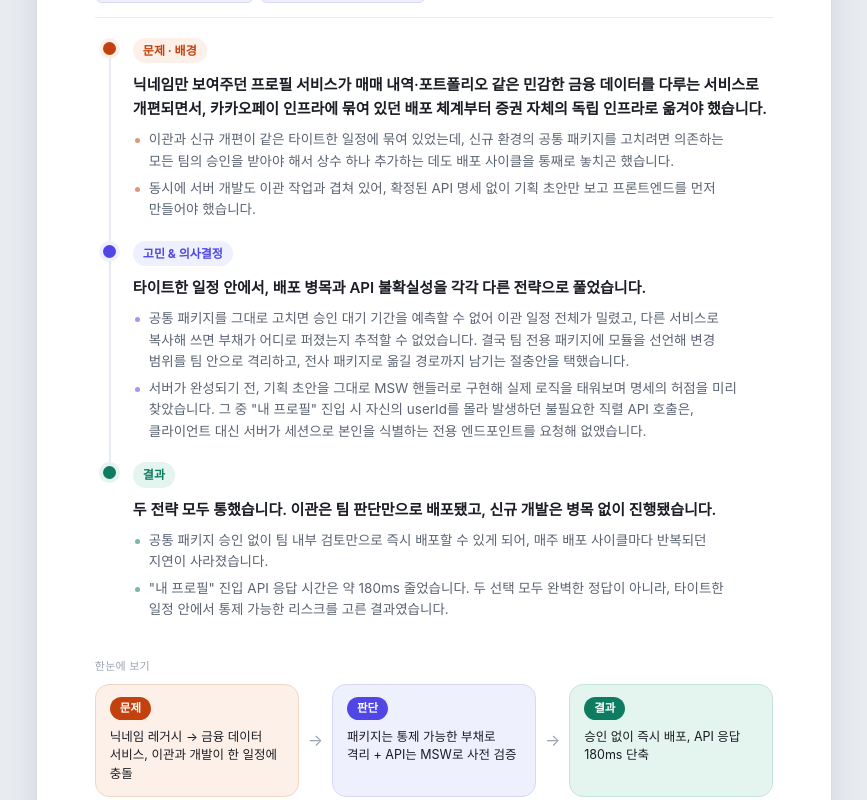
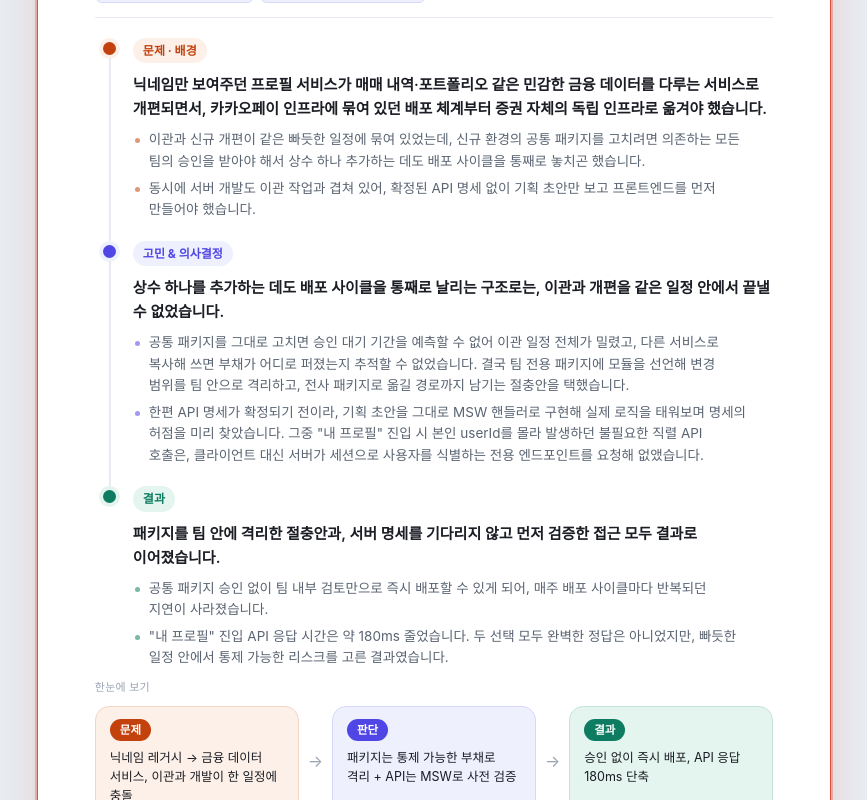
Before and after one commit to vi-wolhwa/portfolio, a React (Vite) app: page / in a window 1280 px wide. Shown: the part 2600-3400 px from the top of the page, without its empty margins (206-1073 px from the left). Built offline with nearby package versions, Linux system fonts and the light colour scheme; a web font is replaced by a local one.

Commit message:
v2.5.0 ─ 전체 프로젝트 내용 개선

```diff
--- a/src/data/projects.ts
+++ b/src/data/projects.ts
@@ -2,11 +2,9 @@ import type { Project } from '@/types/portfolio';
 
 /**
  * ─────────────────────────────────────────────────────────────────────────────
- *  프로젝트 데이터 (6개)
+ *  프로젝트 데이터 (7개)
  * ─────────────────────────────────────────────────────────────────────────────
- *  01~05 는 완성 예시, 06 은 빈 템플릿, 07 은 service 레이아웃 예시.
- *   - 01~04: story(문제→판단→결과 3막) / 06: story 템플릿
- *   - 07: service(서비스 개요 + 독립 기술 하이라이트 카드) — 서비스형 프로젝트용
+ *  01~05: story(문제→판단→결과 3막) · 06~07: service(서비스 개요 + 독립 기술 하이라이트 카드)
  *
  *  variant
  *   - 미지정/'story' : problem·decision·result 3막 사용
@@ -56,7 +54,7 @@ export const projects: Project[] = [
     decision: {
       lead: 'TradingView 자체는 서버에서 그릴 수 없었지만, 차트가 쓰는 데이터는 서버에서 미리 가져올 수 있었습니다.',
       points: [
-        '그래서 데이터 페칭만 서버로 옮겨, 검증된 사내 인프라 MyAxios와 React-query Hydration으로 서버가 미리 가져온 데이터를 클라이언트가 끊김없이 이어받도록 표준화했습니다.',
+        '그래서 데이터 페칭만 서버로 옮겨, 사내 표준 인프라인 MyAxios와 React-query Hydration으로 서버가 미리 가져온 데이터를 클라이언트가 끊김없이 이어받도록 표준화했습니다.',
         '데이터가 준비된 뒤에도 마운트 직후 주변 컴포넌트들이 차트와 동시에 자원을 그리며 메인 스레드를 다시 두고 경쟁했습니다. "안 보이는 컴포넌트를 늦게 그리면 빨라질 것"이란 가설로 dynamic import를 실측했지만 Next.js의 자동 코드 스플리팅과 겹쳐 효과가 없어 기각했습니다.',
         '문제를 "무엇을 그리느냐"가 아니라 "누가 자원을 먼저 쓰느냐"로 재정의해, startTransition으로 주변 컴포넌트의 렌더링을 후순위로 미루고 차트에 자원을 몰아줬습니다.',
       ],
@@ -101,22 +99,22 @@ export const projects: Project[] = [
     problem: {
       lead: '닉네임만 보여주던 프로필 서비스가 매매 내역·포트폴리오 같은 민감한 금융 데이터를 다루는 서비스로 개편되면서, 카카오페이 인프라에 묶여 있던 배포 체계부터 증권 자체의 독립 인프라로 옮겨야 했습니다.',
       points: [
-        '이관과 신규 개편이 같은 타이트한 일정에 묶여 있었는데, 신규 환경의 공통 패키지를 고치려면 의존하는 모든 팀의 승인을 받아야 해서 상수 하나 추가하는 데도 배포 사이클을 통째로 놓치곤 했습니다.',
+        '이관과 신규 개편이 같은 빠듯한 일정에 묶여 있었는데, 신규 환경의 공통 패키지를 고치려면 의존하는 모든 팀의 승인을 받아야 해서 상수 하나 추가하는 데도 배포 사이클을 통째로 놓치곤 했습니다.',
         '동시에 서버 개발도 이관 작업과 겹쳐 있어, 확정된 API 명세 없이 기획 초안만 보고 프론트엔드를 먼저 만들어야 했습니다.',
       ],
     },
     decision: {
-      lead: '타이트한 일정 안에서, 배포 병목과 API 불확실성을 각각 다른 전략으로 풀었습니다.',
+      lead: '상수 하나를 추가하는 데도 배포 사이클을 통째로 날리는 구조로는, 이관과 개편을 같은 일정 안에서 끝낼 수 없었습니다.',
       points: [
         '공통 패키지를 그대로 고치면 승인 대기 기간을 예측할 수 없어 이관 일정 전체가 밀렸고, 다른 서비스로 복사해 쓰면 부채가 어디로 퍼졌는지 추적할 수 없었습니다. 결국 팀 전용 패키지에 모듈을 선언해 변경 범위를 팀 안으로 격리하고, 전사 패키지로 옮길 경로까지 남기는 절충안을 택했습니다.',
-        '서버가 완성되기 전, 기획 초안을 그대로 MSW 핸들러로 구현해 실제 로직을 태워보며 명세의 허점을 미리 찾았습니다. 그 중 "내 프로필" 진입 시 자신의 userId를 몰라 발생하던 불필요한 직렬 API 호출은, 클라이언트 대신 서버가 세션으로 본인을 식별하는 전용 엔드포인트를 요청해 없앴습니다.',
+        '한편 API 명세가 확정되기 전이라, 기획 초안을 그대로 MSW 핸들러로 구현해 실제 로직을 태워보며 명세의 허점을 미리 찾았습니다. 그중 "내 프로필" 진입 시 본인 userId를 몰라 발생하던 불필요한 직렬 API 호출은, 클라이언트 대신 서버가 세션으로 사용자를 식별하는 전용 엔드포인트를 요청해 없앴습니다.',
       ],
     },
     result: {
-      lead: '두 전략 모두 통했습니다. 이관은 팀 판단만으로 배포됐고, 신규 개발은 병목 없이 진행됐습니다.',
+      lead: '패키지를 팀 안에 격리한 절충안과, 서버 명세를 기다리지 않고 먼저 검증한 접근 모두 결과로 이어졌습니다.',
       points: [
         '공통 패키지 승인 없이 팀 내부 검토만으로 즉시 배포할 수 있게 되어, 매주 배포 사이클마다 반복되던 지연이 사라졌습니다.',
-        '"내 프로필" 진입 API 응답 시간은 약 180ms 줄었습니다. 두 선택 모두 완벽한 정답이 아니라, 타이트한 일정 안에서 통제 가능한 리스크를 고른 결과였습니다.',
+        '"내 프로필" 진입 API 응답 시간은 약 180ms 줄었습니다. 두 선택 모두 완벽한 정답은 아니었지만, 빠듯한 일정 안에서 통제 가능한 리스크를 고른 결과였습니다.',
       ],
     },
     flow: {
@@ -147,12 +145,12 @@ export const projects: Project[] = [
     problem: {
       lead: '프로필 개편으로 매매 내역·포트폴리오 같은 민감 데이터가 노출되며, 접근 조건이 회원 등급·약관 동의·공개 동의 3가지로 늘었습니다.',
       points: [
-        '기존엔 각 컴포넌트가 이 조건들을 if 분기로 직접 처리했는데, 이미 데이터 로딩과 콜드 케이스 분기가 있는 상태라 권한 분기까지 더해지며 한 컴포넌트가 너무 많은 걸 알아야 하는 구조가 됐습니다.',
+        '기존엔 각 컴포넌트가 이 조건들을 if 분기로 직접 처리했는데, 이미 데이터 로딩과 콜드 케이스 분기가 있는 상태라 권한 분기까지 더해지며 한 컴포넌트가 감당해야 할 책임이 한꺼번에 늘어나는 구조가 됐습니다.',
         '정책이 바뀌면 권한 조건이 관여하는 모든 컴포넌트를 찾아 고쳐야 했고, 수익률처럼 더 민감한 정보를 요구하는 기능이 추가될 예정이라 조건은 앞으로도 늘어날 상황이었습니다.',
       ],
     },
     decision: {
-      lead: '목표는 컴포넌트가 "무엇을 보여줄지"만 알고 "왜 못 보여주는지"는 몰라도 되게 만드는 것이었습니다.',
+      lead: '조건이 계속 늘어날 상황에서, 컴포넌트는 "무엇을 보여줄지"만 알고 "왜 못 보여주는지"는 몰라도 되도록 책임을 나누는 쪽으로 방향을 잡았습니다.',
       points: [
         '페이지 진입 자체를 막는 조건과 섹션마다 다른 조건은 레이어가 달라, useProfilePageAccess와 useProfileSectionAccess 두 훅으로 분리했습니다.',
         '각 훅은 canView와 fallback만 반환해 컴포넌트가 두 줄로 분기를 끝내게 했고, 어떤 탭에 어떤 조건이 필요한지는 SECTION_PERMISSION_MAP에 중앙화해 컴포넌트는 자신이 어떤 탭인지만 전달하면 되도록 했습니다.',
@@ -202,7 +200,7 @@ export const projects: Project[] = [
       ],
     },
     decision: {
-      lead: '정책으로 못 풀던 문제를 메우려 만든 세 기능 중, 가장 까다로웠던 실시간 알림에서 같은 원인의 문제를 두 번 만났습니다.',
+      lead: '가시성 문제는 목록을 한눈에 모아 보여주는 대시보드 화면으로 비교적 단순하게 풀렸지만, 실시간 알림에서는 같은 원인의 기술적 문제를 두 번 만났습니다.',
       points: [
         'GitHub는 Push를 지원하지 않아 폴링을 택했는데, setInterval은 일정 시간 뒤 멈췄습니다. Manifest V3의 Background가 Service Worker로 동작해 활동이 없으면 브라우저가 종료시키기 때문이었고, 종료돼도 유지되는 chrome.alarms API로 교체해 해결했습니다.',
         '이어서 불필요한 요청을 줄이려 Last-Modified 헤더로 304 응답을 활용하려 했는데, 이번엔 전역 변수가 Service Worker 재활성화마다 초기화돼 무용지물이었습니다. 같은 원인이라, 값을 유지해주는 chrome.storage로 옮겨 해결했습니다.',
@@ -244,20 +242,20 @@ export const projects: Project[] = [
       lead: 'Evenly 프로젝트에서 반응형 분기가 늘어날수록 컴포넌트 복잡도가 급증했고, 개인 프로젝트 규모에선 빅테크식 인프라 분리(AWD)를 감당할 수 없었습니다.',
       points: [
         '단일 프로젝트 안에서 모바일·데스크톱 트리를 완전히 분리하는 우회책을 시도했지만, 기기 전환 시 비활성 트리가 언마운트되며 스크롤 위치와 공유 입력값, 열린 메뉴 같은 상태가 그대로 유실됐습니다.',
-        '기존엔 UI를 숨기는 방법이 두 가지뿐이었습니다. 조건부 렌더링은 트리를 파괴해 상태를 잃고, CSS display:none은 상태는 지키지만 타이머·구독 같은 이펙트가 계속 돌아 자원을 낭비했습니다. 구조 분리와 상태 보존을 동시에 만족하는 방법이 없었습니다.',
+        '기존엔 UI를 숨기는 방법이 두 가지뿐이었습니다. 조건부 렌더링은 트리를 파괴해 상태를 잃었고, CSS display:none은 상태는 지키지만 타이머·구독 같은 이펙트가 계속 돌아 자원을 낭비했습니다.',
       ],
     },
     decision: {
-      lead: 'React 19.2의 <Activity>는 이 둘을 동시에 풀었습니다 — 숨겨질 때 DOM과 상태는 그대로 두고, 이펙트만 정리했다가 다시 보일 때 재실행합니다.',
+      lead: '조건부 렌더링과 display:none 사이의 딜레마는, 숨겨질 때 DOM과 상태는 그대로 두고 이펙트만 정리했다가 다시 보일 때 재실행하는 React 19.2 실험적 API <Activity>로 풀렸습니다.',
       points: [
-        '핵심은 mode만 토글하고 key는 고정하는 것이었습니다. React가 같은 인스턴스로 인식해 구조를 보존하면서, 보이지 않는 동안의 부수 효과만 안전하게 정리·재생성할 수 있었습니다.',
-        '그 위에 문제 크기에 맞는 API 3종을 나눴습니다. 트리 전체는 useMediaVariant, 카드 하나의 너비는 useContainerVariant, 값 하나만 바뀌면 useResponsiveValue — 하나의 훅으로 다 풀면 작은 변화에도 트리를 통째로 바꾸는 과잉 설계가 되기 쉬웠습니다.',
+        '핵심은 mode만 토글하고 key는 고정하는 것이었습니다. React가 같은 인스턴스로 인식해 구조를 보존하면서, 부수 효과만 안전하게 정리·재생성했습니다.',
+        '그 위에 문제 크기별로 API 3종을 나눴습니다 — 트리는 useMediaVariant, 카드는 useContainerVariant, 값 하나는 useResponsiveValue입니다. 라이브러리 배포 특성상 Activity 미지원 환경도 최소 동작은 보장해야 했습니다.',
       ],
     },
     result: {
-      lead: '97개 테스트와 98.6% 라인 커버리지로 완성도를 증명했고, 런타임 의존성 없이 npm에 배포했습니다.',
+      lead: '그 전제를 지키며, 런타임 의존성 없이 npm에 배포했습니다.',
       points: [
-        'SSR 환경에서는 서버에 없는 window 대신 설정된 ssr variant를 반환하고 하이드레이션 후 한 번만 재조정했고, React 19.2 미만에서는 상태 보존 없는 swap으로 자동 폴백하도록 했습니다.',
+        'SSR 환경에서는 서버에 없는 window 대신 설정된 ssr variant를 반환하고 하이드레이션 후 한 번만 재조정했고, React 19.2 미만에서는 상태 보존 없는 swap으로 자동 폴백했습니다. 97개 테스트, 98.6% 라인 커버리지로 완성도를 확인했습니다.',
       ],
     },
     flow: {
@@ -295,7 +293,7 @@ export const projects: Project[] = [
         label: '공유링크 대응 이중 HTTP 계층',
         tone: 'tech',
         problem:
-          '인증 API는 401이면 토큰을 재발급해야 하지만, 비로그인자가 여는 읽기 전용 공유링크(/shared)에서 같은 인터셉터가 돌면 불필요한 재발급 요청과 무한 루프가 생깁니다.',
+          '인증 API는 401 응답을 받으면 토큰을 재발급해야 하지만, 비로그인자가 여는 읽기 전용 공유링크(/shared)에서 같은 인터셉터가 돌면서 불필요한 재발급 요청과 무한 루프가 발생했습니다.',
         solution:
           '인증용과 공개용 axios 인스턴스를 분리해, 재발급 인터셉터가 걸리는 요청 범위 자체를 구조적으로 갈랐습니다. 공유링크는 토큰 없이도 안전하게, 인증 요청만 재발급 흐름을 타도록 했습니다.',
       },
@@ -345,17 +343,17 @@ export const projects: Project[] = [
         label: '번들 최적화',
         tone: 'tech',
         problem:
-          '핵심 기능인 코드 에디터(CodeMirror)가 8MB에 달해, 첫 화면 로드가 눈에 띄게 무거웠습니다.',
+          '핵심 기능인 코드 에디터(CodeMirror) 라이브러리 용량이 커서, 첫 화면 로드가 눈에 띄게 무거웠습니다.',
         solution:
-          'bundle-analyzer로 뜯어보니 실제로 안 쓰는 언어 문법까지 전부 포함돼 있었습니다. 지원 언어를 실사용분으로 좁혀 Tree Shaking이 걸리게 하고, 에디터는 Dynamic Import로 초기 번들에서 떼어내 2.2MB → 1.4MB로 줄였습니다.',
+          'bundle-analyzer로 뜯어보니 실제로 쓰지 않는 언어 문법까지 전부 포함돼 있었습니다. 지원 언어를 실사용분으로 좁혀 Tree Shaking이 걸리게 하고, 에디터는 Dynamic Import로 초기 번들에서 떼어내 2.2MB에서 1.4MB로 줄였습니다.',
       },
       {
         label: '디자인 시스템',
         tone: 'tech',
         problem:
-          '재사용성과 선언적 레이아웃에 끌려 <Flex>를 레이아웃 원자로 아토믹하게 도입했는데, 실제 화면에 쓸수록 direction·gap 같은 프롭스가 마크업을 뒤덮고 <Flex>가 무한 중첩됐습니다.',
+          '재사용성과 선언적 레이아웃에 끌려 <Flex>를 레이아웃의 최소 단위로 도입했는데, 실제 화면에 쓸수록 direction·gap 같은 프롭스가 마크업을 뒤덮고 <Flex>가 무한 중첩됐습니다.',
         solution:
-          '구조를 읽을 수 없는 "Flex Soup"과 Emotion의 의미 있는 네이밍 상실을 겪으며, 무조건적 세분화가 아니라 기술 스택 특성에 맞춰 추상화 수준을 제어해야 한다는 기준을 얻었습니다.',
+          '구조를 읽을 수 없는 "Flex Soup"과 Emotion의 의미 있는 네이밍 상실을 겪은 뒤로는, 무조건적인 세분화 대신 기술 스택 특성에 맞춰 추상화 수준을 판단하는 기준으로 컴포넌트를 설계하고 있습니다.',
       },
       {
         label: '웹 접근성',
```
Also changed, not shown: 1 other file (tests, documents, lock files or other folders).
